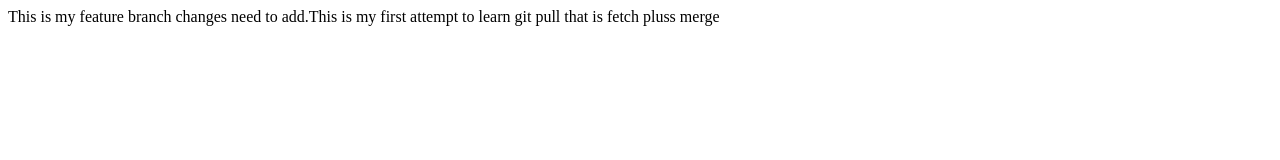
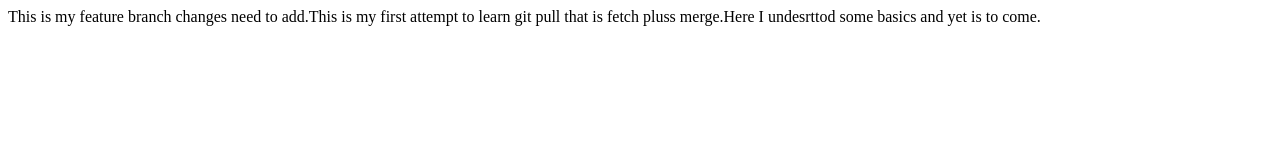
Before and after one commit to liyaelsathomas/git-basics, a plain HTML site: page index.html in a window 1280 px wide. Drawn offline with Linux system fonts and the light colour scheme.

Commit message:
last try

```diff
--- a/index.html
+++ b/index.html
@@ -8,6 +8,6 @@
     <link rel="stylesheet" href="style.css">
 </head>
 <body>
-    This is my feature branch changes need to add.This is my first attempt to learn git pull that is fetch pluss merge
+    This is my feature branch changes need to add.This is my first attempt to learn git pull that is fetch pluss merge.Here I undesrttod some basics and yet is to come.
 </body>
 </html>
```
